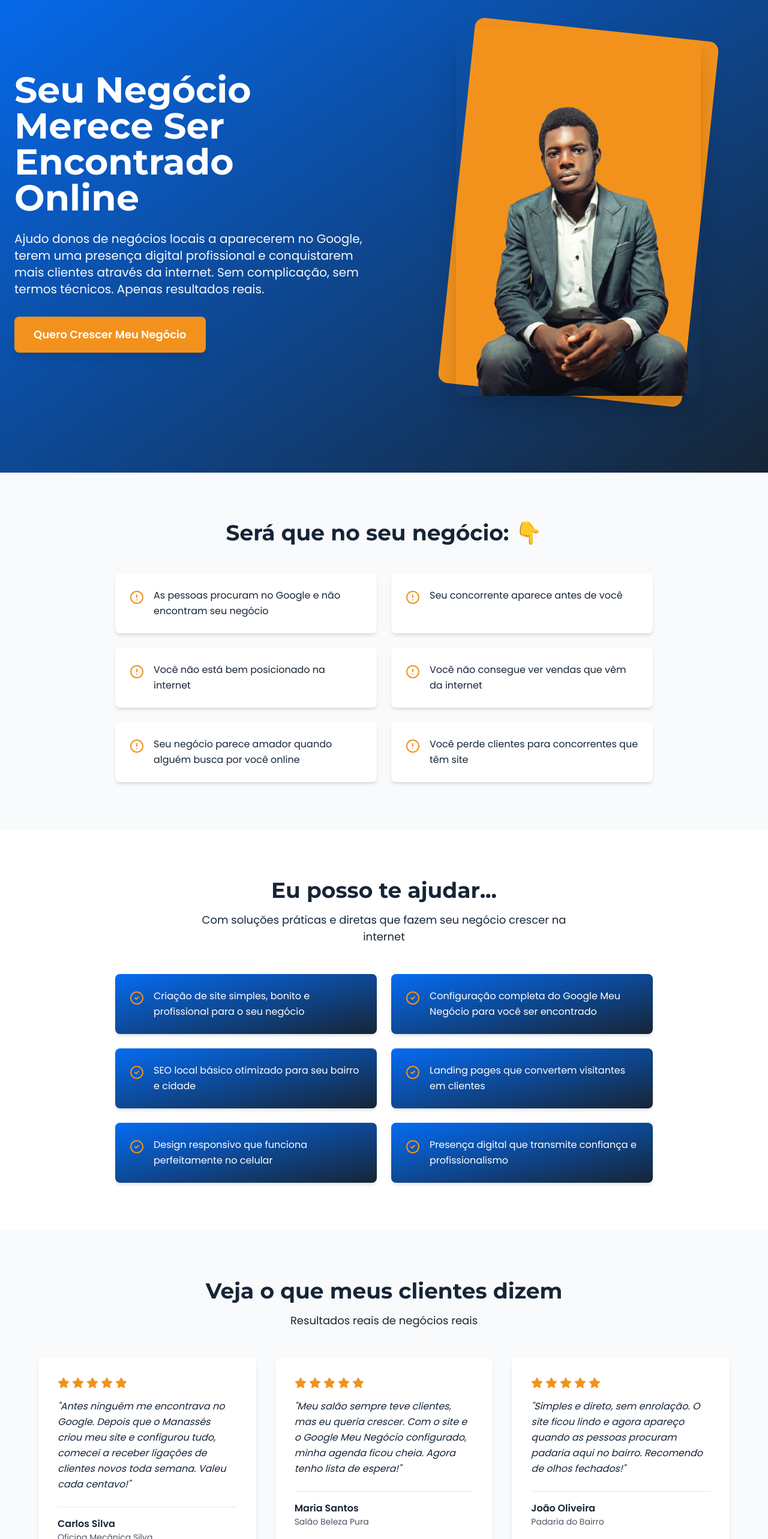
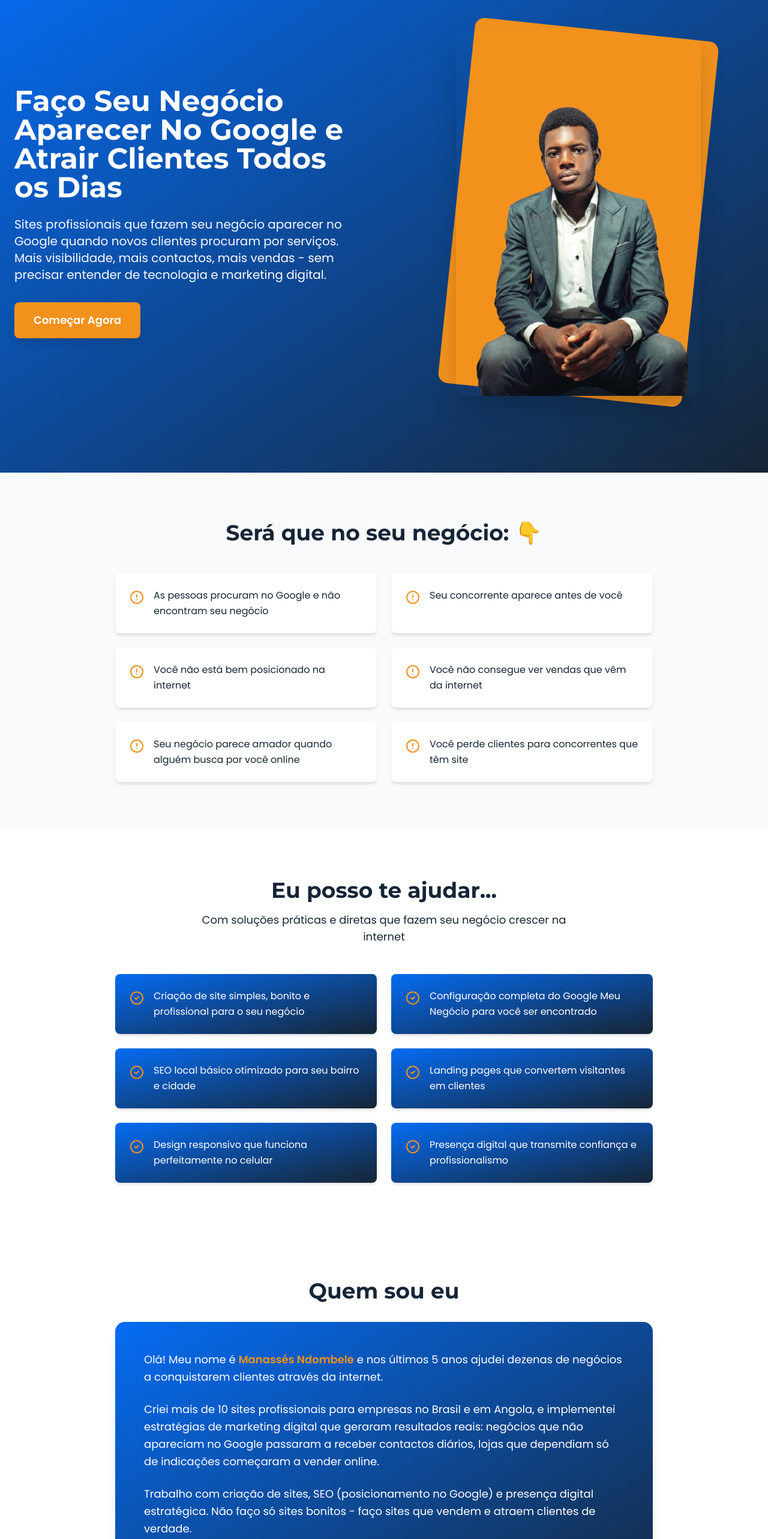
Before and after one commit to Manasses-Ndombele/portfolio-final, a React (Vite) app: page /solutions in a window 1280 px wide. Shown: the part 80-2646 px from the top of the page at 60% size. Built offline with nearby package versions, Linux system fonts and the light colour scheme.

Commit message:
updated website copy

```diff
--- a/src/lpComponents/AboutSection.tsx
+++ b/src/lpComponents/AboutSection.tsx
@@ -9,13 +9,16 @@ export default function AboutSection() {
 
           <div className="bg-gradient-to-br from-[#056CF2] to-[#162536] p-8 lg:p-12 rounded-2xl shadow-xl">
             <p className="font-poppins text-lg text-white leading-relaxed mb-6">
-              Olá! Meu nome é <span className="font-semibold text-[#F2921D]">Manassés Ndombele</span> e há anos ajudo negócios locais a crescerem através da internet.
+              Olá! Meu nome é <span className="font-semibold text-[#F2921D]">Manassés Ndombele</span> e nos últimos 5 anos ajudei dezenas de negócios a conquistarem clientes através da internet.
             </p>
             <p className="font-poppins text-lg text-white leading-relaxed mb-6">
-              Sei que nem todo mundo entende de marketing digital, Google ou sites. E não precisa! Meu trabalho é traduzir tudo isso em resultados práticos para o seu negócio: mais clientes, mais vendas, mais crescimento.
+              Criei mais de 10 sites profissionais para empresas no Brasil e em Angola, e implementei estratégias de marketing digital que geraram resultados reais: negócios que não apareciam no Google passaram a receber contactos diários, lojas que dependiam só de indicações começaram a vender online.
             </p>
-            <p className="font-poppins text-lg text-white leading-relaxed">
-              Trabalho com uma abordagem simples e direta, focada no que realmente importa: fazer seu negócio aparecer onde seus clientes estão procurando. Sem enrolação, sem termos complicados. Apenas soluções que funcionam.
+            <p className="font-poppins text-lg text-white leading-relaxed mb-6">
+              Trabalho com criação de sites, SEO (posicionamento no Google) e presença digital estratégica. Não faço só sites bonitos - faço sites que vendem e atraem clientes de verdade.
+            </p>
+            <p className="font-poppins text-lg text-white leading-relaxed mb-6">
+              Se o seu negócio precisa crescer online mas você não sabe por onde começar, eu cuido de tudo: desde a criação do site até fazer seu negócio aparecer quando clientes procuram no Google.
             </p>
           </div>
         </div>
--- a/src/lpComponents/CTASection.tsx
+++ b/src/lpComponents/CTASection.tsx
@@ -27,7 +27,7 @@ export default function CTASection({ whatsappNumber }: CTASectionProps) {
             Falar Comigo no WhatsApp
           </button>
           <p className="font-poppins text-sm text-white mt-6 opacity-90">
-            Respondo pessoalmente e sem compromisso
+            Respondo pessoalmente. Tire suas dúvidas sem qualquer custo.
           </p>
         </div>
       </div>
--- a/src/lpComponents/HeroSection.tsx
+++ b/src/lpComponents/HeroSection.tsx
@@ -14,17 +14,17 @@ export default function HeroSection({ whatsappNumber }: HeroSectionProps) {
       <div className="container mx-auto px-6">
         <div className="flex flex-col lg:flex-row items-center gap-12 lg:gap-16">
           <div className="flex-1 order-2 lg:order-1">
-            <h1 className="font-montserrat font-bold text-4xl lg:text-5xl xl:text-6xl text-white leading-tight mb-6">
-              Seu Negócio Merece Ser Encontrado Online
+            <h1 className="font-montserrat font-bold text-4xl lg:text-5xl text-white leading-tight mb-6">
+              Faço Seu Negócio Aparecer No Google e Atrair Clientes Todos os Dias
             </h1>
             <p className="font-poppins text-lg lg:text-xl text-[#F9FAFB] mb-8 leading-relaxed">
-              Ajudo donos de negócios locais a aparecerem no Google, terem uma presença digital profissional e conquistarem mais clientes através da internet. Sem complicação, sem termos técnicos. Apenas resultados reais.
+              Sites profissionais que fazem seu negócio aparecer no Google quando novos clientes procuram por serviços. Mais visibilidade, mais contactos, mais vendas - sem precisar entender de tecnologia e marketing digital.
             </p>
             <button
               onClick={handleWhatsAppClick}
               className="bg-[#F2921D] hover:bg-[#d97e0f] text-white font-poppins font-semibold text-lg px-8 py-4 rounded-lg shadow-lg hover:shadow-xl transition-all duration-300 transform hover:scale-105"
             >
-              Quero Crescer Meu Negócio
+              Começar Agora
             </button>
           </div>
 
--- a/src/routes/Solutions.tsx
+++ b/src/routes/Solutions.tsx
@@ -2,7 +2,6 @@ import { useEffect } from "react";
 import HeroSection from "../lpComponents/HeroSection";
 import ProblemsSection from "../lpComponents/ProblemsSection";
 import SolutionsSection from "../lpComponents/SolutionsSection";
-import TestimonialsSection from "../lpComponents/TestimonialsSection";
 import AboutSection from "../lpComponents/AboutSection";
 import CTASection from "../lpComponents/CTASection";
 import Footer from "../lpComponents/Footer";
@@ -59,7 +58,6 @@ function Solutions() {
       <HeroSection whatsappNumber={whatsappNumber} />
       <ProblemsSection />
       <SolutionsSection />
-      <TestimonialsSection />
       <AboutSection />
       <CTASection whatsappNumber={whatsappNumber} />
       <Footer />
```
